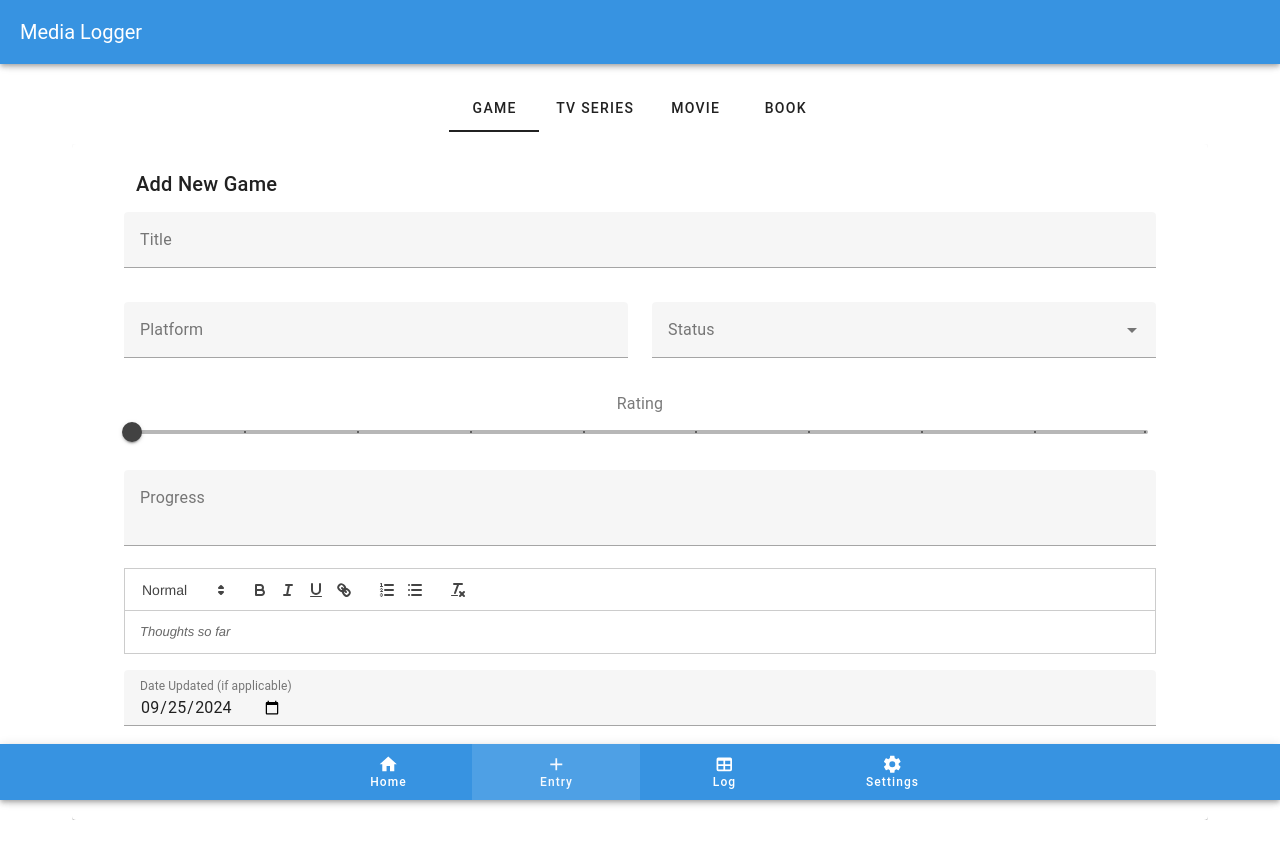
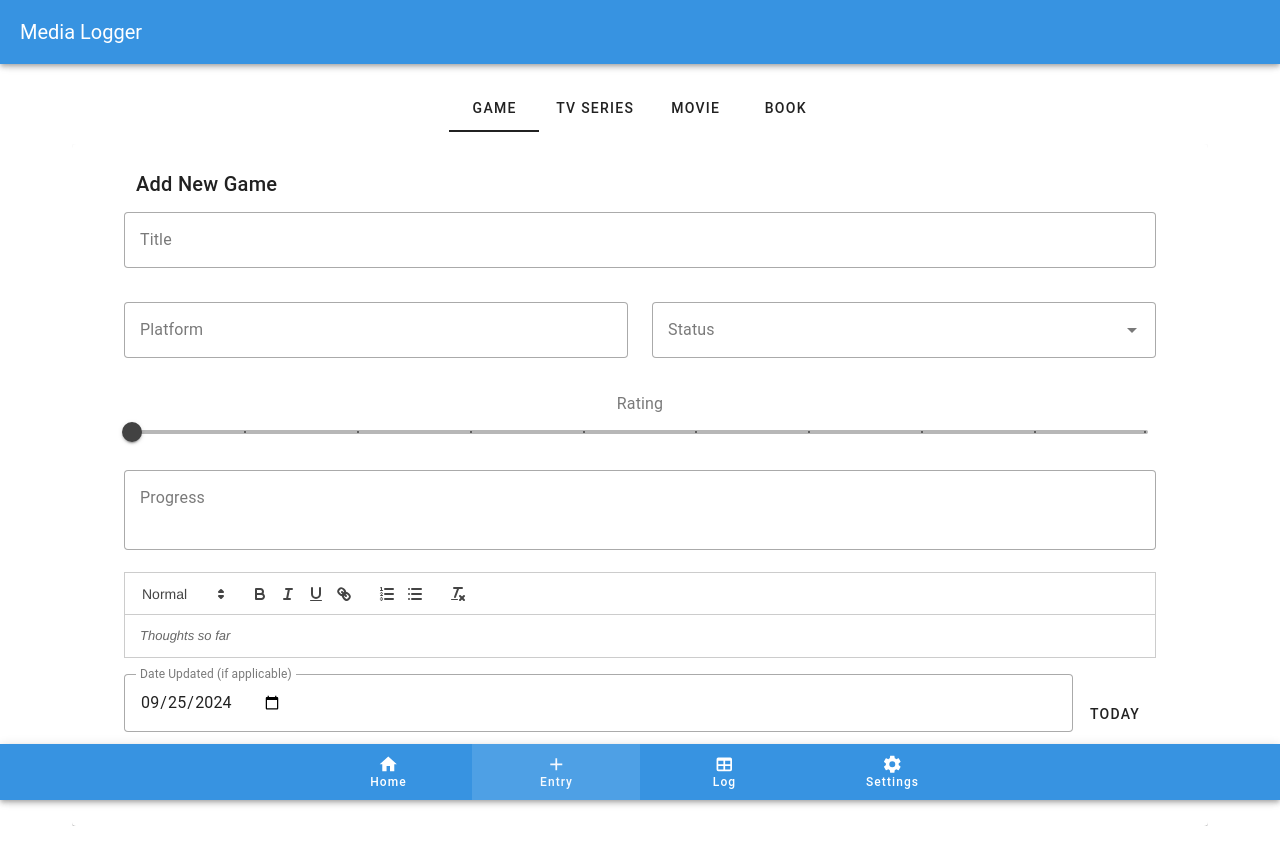
Before and after one commit to solo-nko/MediaLoggerPWA, a Vue app: page /entry in a window 1280 px wide. Shown: the top 864 px of the page. Built offline with nearby package versions, Linux system fonts and the light colour scheme.

Commit message:
Alter field styles. Add 'today' shortcut button for date field.

```diff
--- a/src/components/entry_dialogs/EntryDialogBooks.vue
+++ b/src/components/entry_dialogs/EntryDialogBooks.vue
@@ -71,7 +71,6 @@ function replaceNA(event: Event) {
 	if (inputElement.value == '') logModel.value.series = 'N/A';
 }
 
-// TODO consider making this shared instead of repeating it everywhere. same for the add and update functions maybe
 function fieldsOk(): boolean {
 	if (!logModel.value.title) {
 		showSaveWarning.value = true;
@@ -80,6 +79,10 @@ function fieldsOk(): boolean {
 		showSaveWarning.value = false;
 		return true;
 	}
+}
+
+function setToToday() {
+	logModel.value.dateModified = DateTime.now().toISODate();
 }
 
 async function addBook() {
@@ -164,12 +167,13 @@ async function updateBook(key: number) {
 			<VRow class="pb-4">
 				<QuillEditor ref="quill" v-model="logModel.impression"></QuillEditor>
 			</VRow>
-			<VRow>
+			<VRow align="center">
 				<VTextField
 					v-model="logModel.dateModified"
 					label="Date Updated (if applicable)"
 					type="date"
 				></VTextField>
+				<VBtn class="today-btn" flat @click="setToToday">Today</VBtn>
 			</VRow>
 		</VContainer>
 		<VCardActions>
--- a/src/components/entry_dialogs/EntryDialogGames.vue
+++ b/src/components/entry_dialogs/EntryDialogGames.vue
@@ -67,6 +67,10 @@ function fieldsOk(): boolean {
 		showSaveWarning.value = false;
 		return true;
 	}
+}
+
+function setToToday() {
+	logModel.value.dateModified = DateTime.now().toISODate();
 }
 
 async function addGame() {
@@ -143,12 +147,13 @@ async function updateGame(key: number) {
 			<VRow class="pb-4">
 				<QuillEditor ref="quill" v-model="logModel.impression"></QuillEditor>
 			</VRow>
-			<VRow>
+			<VRow align="center">
 				<VTextField
 					v-model="logModel.dateModified"
 					label="Date Updated (if applicable)"
 					type="date"
 				></VTextField>
+				<VBtn class="today-btn" flat @click="setToToday">Today</VBtn>
 			</VRow>
 		</VContainer>
 		<VCardActions>
--- a/src/components/entry_dialogs/EntryDialogMovies.vue
+++ b/src/components/entry_dialogs/EntryDialogMovies.vue
@@ -73,6 +73,10 @@ function fieldsOk(): boolean {
 	}
 }
 
+function setToToday() {
+	logModel.value.dateModified = DateTime.now().toISODate();
+}
+
 async function addMovie() {
 	if (!fieldsOk()) return;
 	await appDatabase.movies.add({
@@ -134,12 +138,13 @@ async function updateMovie(key: number) {
 			<VRow class="pb-4">
 				<QuillEditor ref="quill" v-model="logModel.impression"></QuillEditor>
 			</VRow>
-			<VRow>
+			<VRow align="center">
 				<VTextField
 					v-model="logModel.dateModified"
 					label="Date Updated (if applicable)"
 					type="date"
 				></VTextField>
+				<VBtn class="today-btn" flat @click="setToToday">Today</VBtn>
 			</VRow>
 		</VContainer>
 		<VCardActions>
--- a/src/components/entry_dialogs/EntryDialogTV.vue
+++ b/src/components/entry_dialogs/EntryDialogTV.vue
@@ -70,6 +70,10 @@ function fieldsOk(): boolean {
 	}
 }
 
+function setToToday() {
+	logModel.value.dateModified = DateTime.now().toISODate();
+}
+
 async function addTV() {
 	if (!fieldsOk()) return;
 	await appDatabase.television.add({
@@ -138,12 +142,13 @@ async function updateTV(key: number) {
 			<VRow class="pb-4">
 				<QuillEditor ref="quill" v-model="logModel.impression"></QuillEditor>
 			</VRow>
-			<VRow>
+			<VRow align="center">
 				<VTextField
 					v-model="logModel.dateModified"
 					label="Date Updated (if applicable)"
 					type="date"
 				></VTextField>
+				<VBtn class="today-btn" flat @click="setToToday">Today</VBtn>
 			</VRow>
 		</VContainer>
 		<VCardActions>
--- a/src/components/settings/CloudSync.vue
+++ b/src/components/settings/CloudSync.vue
@@ -130,7 +130,6 @@ async function SyncFromCloud() {
 			variant="filled"
 		></VTextField>
 		<div class="button-row">
-			<!--			TODO come back to loading button -->
 			<VBtn :disabled="loadingOperation" :loading="loadingOperation" @click="SyncToCloud"
 				>Cloud Backup</VBtn
 			>
--- a/src/main.ts
+++ b/src/main.ts
@@ -28,6 +28,17 @@ import { router } from './router.ts';
 
 const pinia = createPinia();
 const vuetify = createVuetify({
+	defaults: {
+		VTextField: {
+			variant: 'outlined'
+		},
+		VAutocomplete: {
+			variant: 'outlined'
+		},
+		VTextarea: {
+			variant: 'outlined'
+		}
+	},
 	icons: {
 		defaultSet: 'mdi',
 		aliases: {
```
